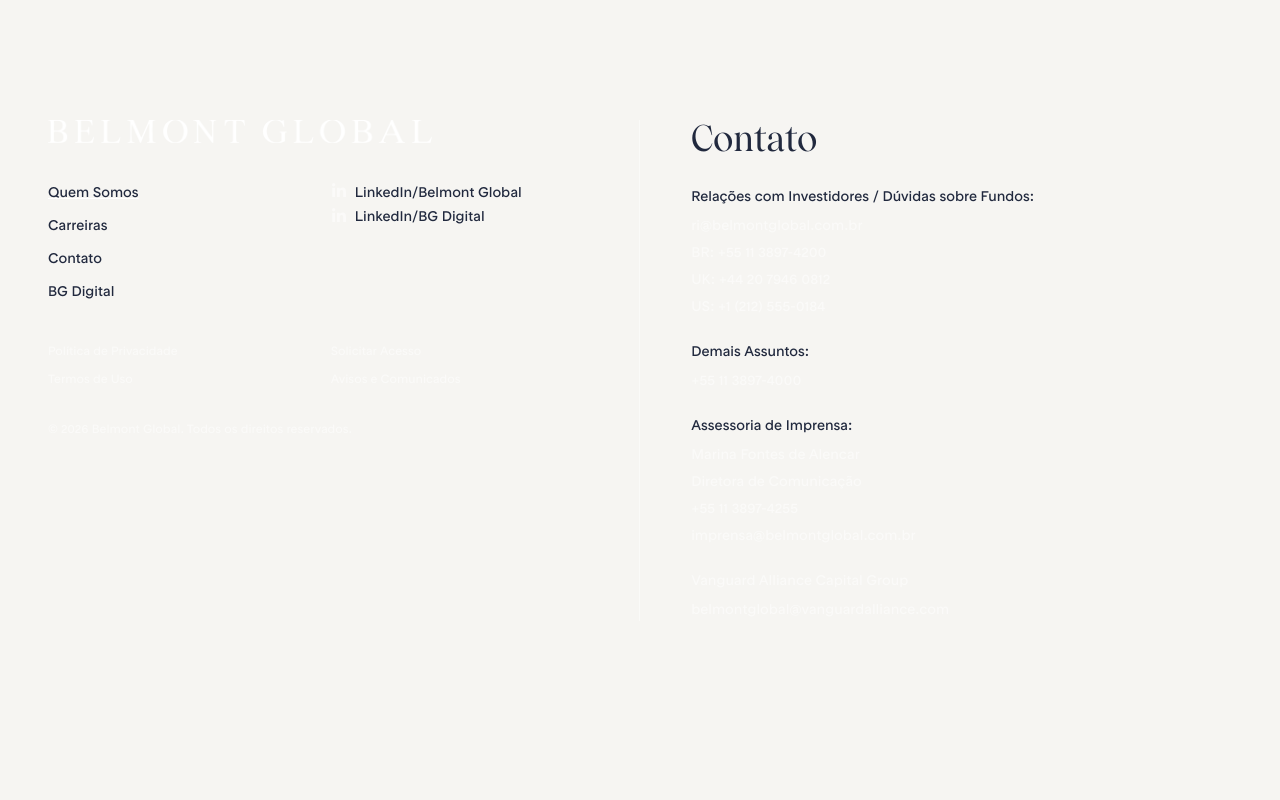
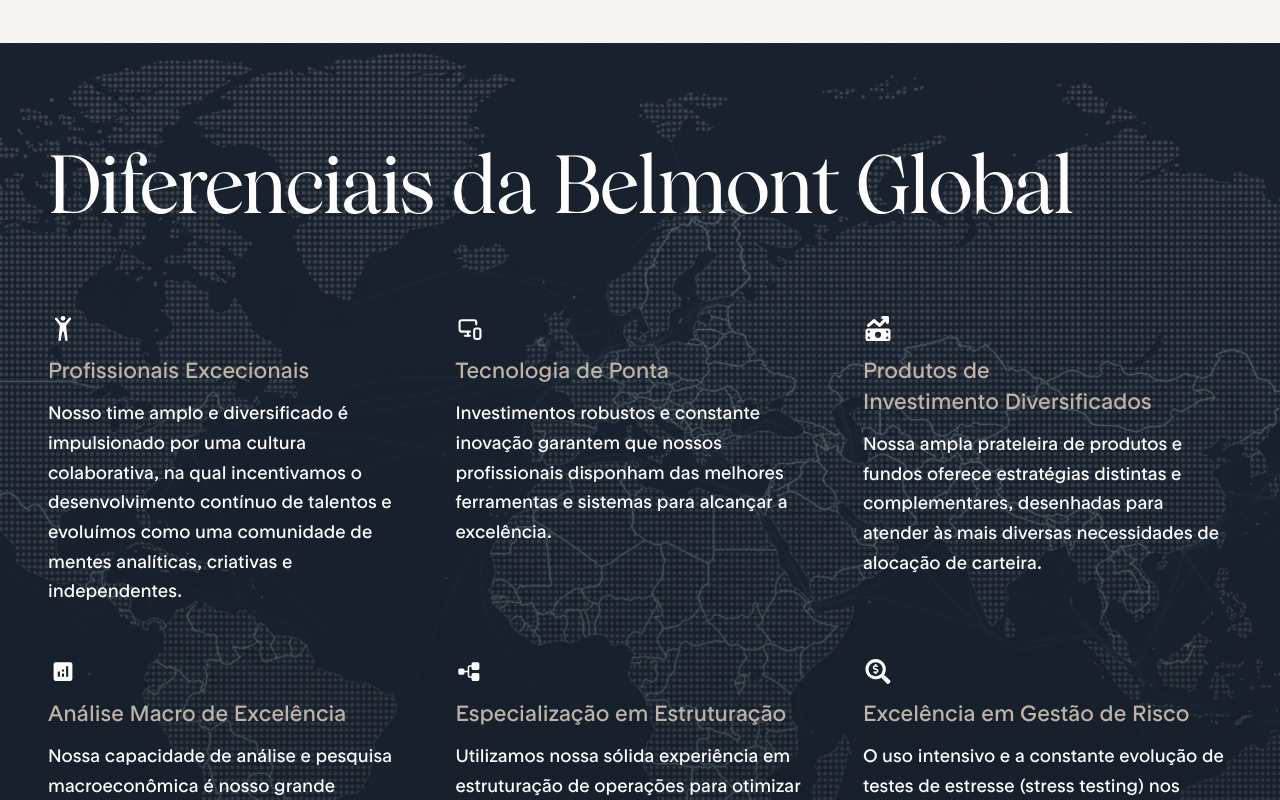
Before and after one commit to UelintonHJ/belmont-global, a Next.js app: page /about-us in a window 1280 px wide. Shown: the part 2120-2920 px from the top of the page. Before the commit the page ends 2818 px from the top, so only its background shows below. Built offline with nearby package versions, Linux system fonts and the light colour scheme.

Commit message:
feat(about-us): add Belmont Global differentials section

```diff
--- a/app/about-us/AboutUs.module.css
+++ b/app/about-us/AboutUs.module.css
@@ -301,6 +301,108 @@
     object-position: center;
 }
 
+.differentialsSection {
+    box-sizing: border-box;
+    isolation: isolate;
+    position: relative;
+    width: 100%;
+    overflow: hidden;
+
+    padding:
+        clamp(4rem, 7vw, 7rem)
+        clamp(1.25rem, 4vw, 3rem);
+
+    background-color: var(--color-navy-alt);
+    background-image:
+        linear-gradient(
+            180deg,
+            rgb(20 28 37 /58%) 0%,
+            rgb(20 28 37 /76%) 100%
+        ),
+        url("/images/at-a-glance-img.webp");
+    background-position: center;
+    background-repeat: no-repeat;
+    background-size: cover;
+
+    color: var(--color-white);
+}
+
+.differentialsContent {
+    position: relative;
+    z-index: 1;
+
+    width: 100%;
+    max-width: var(--container-7xl);
+    margin-inline: auto;
+}
+
+.differentialsTitle {
+    margin: 0;
+
+    color: #fff;
+    font-family: var(--font-wulkan-display), serif;
+    font-size: 80px;
+    font-weight: 1.08;
+    letter-spacing: -0.025em;
+
+    text-wrap: balance;
+}
+
+.differentialsGrid {
+    display: grid;
+    grid-template-columns: repeat(3, minmax(0, 1fr));
+    column-gap: clamp(1.5rem, 3vw, 3rem);
+    row-gap: clamp(2.5rem, 4vw, 3.5rem);
+
+    margin: clamp(3rem, 5vw, 4rem) 0 0;
+    padding: 0;
+
+    list-style: none;
+}
+
+.differentialCard {
+    display: flex;
+    flex-direction: column;
+    align-items: flex-start;
+
+    min-width: 0;
+}
+
+.differentialIcon {
+    display: block;
+    flex: 0 0 auto;
+
+    width: 30px;
+    height: 25px;
+
+    color: #fff;
+}
+
+.differentialTitle {
+    margin: 1rem 0 0;
+
+    color: #bdb4a8;
+    font-family: var(--font-rt-rondelle), sans-serif;
+    font-size: 22px;
+    font-weight: 400;
+    line-height: 1.4;
+
+    text-wrap: balance;
+    overflow-wrap: break-word;
+}
+
+.differentialDescription {
+    margin: 0.75rem 0 0;
+
+    color: #fff;
+    font-family: var(--font-rt-rondelle), sans-serif;
+    font-size: 18px;
+    font-weight: 400;
+    line-height: 1.65;
+
+    overflow-wrap: break-word;
+}
+
 @media (max-width: 1100px) {
     .content {
         grid-template-columns: minmax(0, 1fr) minmax(0, 0.85fr);
@@ -343,6 +445,16 @@
     .quoteText {
         font-size: clamp(1.75rem, 3.5vw, 2.25rem);
         line-height: 1.35;
+    }
+
+    .differentialsTitle {
+        font-size: clamp(3.5rem, 7vw, 4.5rem);
+    }
+
+    .differentialsGrid {
+        grid-template-columns: repeat(2, minmax(0, 1fr));
+        column-gap: 2rem;
+        row-gap: 3rem;
     }
 }
 
@@ -405,6 +517,33 @@
     }
 }
 
+@media (max-width: 600px) {
+    .differentialsSection {
+        padding: 4rem 1.25rem;
+    }
+
+    .differentialsTitle {
+        font-size: clamp(2.5rem, 10vw, 3.25rem);
+        line-height: 1.1;
+        letter-spacing: -0.02em;
+    }
+
+    .differentialsGrid {
+        grid-template-columns: minmax(0, 1fr);
+        gap: 2.5rem;
+        margin-top: 2.5rem;
+    }
+
+    .differentialTitle {
+        margin-top: 0.75rem;
+    }
+
+    .differentialDescription {
+        margin-top: 0.5rem;
+        line-height: 1.6;
+    }
+}
+
 @media (max-width: 380px) {
     .eyebrow {
         gap: 0.75rem;
--- a/app/about-us/page.tsx
+++ b/app/about-us/page.tsx
@@ -2,6 +2,52 @@
 import Image from "next/image";
 
 import styles from "./AboutUs.module.css";
+
+import { BsPersonArmsUp } from "react-icons/bs";
+import { LuMonitorSmartphone } from "react-icons/lu";
+import { FaMoneyBillTrendUp } from "react-icons/fa6";
+import { MdAnalytics } from "react-icons/md";
+import { PiTreeStructureFill } from "react-icons/pi";
+import { FaSearchDollar } from "react-icons/fa";
+
+const differentials = [
+    {
+        title: "Profissionais Excecionais",
+        description:
+            "Nosso time amplo e diversificado é impulsionado por uma cultura colaborativa, na qual incentivamos o desenvolvimento contínuo de talentos e evoluímos como uma comunidade de mentes analíticas, criativas e independentes.",
+        Icon: BsPersonArmsUp,
+    },
+    {
+        title: "Tecnologia de Ponta",
+        description:
+            "Investimentos robustos e constante inovação garantem que nossos profissionais disponham das melhores ferramentas e sistemas para alcançar a excelência.",
+        Icon: LuMonitorSmartphone,
+    },
+    {
+        title: "Produtos de Investimento Diversificados",
+        description:
+            "Nossa ampla prateleira de produtos e fundos oferece estratégias distintas e complementares, desenhadas para atender às mais diversas necessidades de alocação de carteira.",
+        Icon: FaMoneyBillTrendUp,
+    },
+    {
+        title: "Análise Macro de Excelência",
+        description:
+            "Nossa capacidade de análise e pesquisa macroeconômica é nosso grande diferencial competitivo, direcionando nossa filosofia de gestão independentemente da estratégia adotada.",
+        Icon: MdAnalytics,
+    },
+    {
+        title: "Especialização em Estruturação",
+        description:
+            "Utilizamos nossa sólida experiência em estruturação de operações para otimizar os resultados das teses de investimento geradas por nossa equipe de pesquisa.",
+        Icon: PiTreeStructureFill,
+    },
+    {
+        title: "Excelência em Gestão de Risco",
+        description:
+            "O uso intensivo e a constante evolução de testes de estresse (stress testing) nos permitem mapear riscos de cauda e mitigar cenários de perdas potenciais.",
+        Icon: FaSearchDollar,
+    },
+];
 
 export const metadata: Metadata = {
     title: "Quem Somos | Belmont Global",
@@ -174,6 +220,50 @@
                     </figure>
                 </div>
             </section>
+
+            <section
+                className={styles.differentialsSection}
+            >
+                <div className={styles.differentialsContent}>
+                    <h2
+                        id="differentials-title"
+                        className={styles.differentialsTitle}
+                    >
+                        Diferenciais da Belmont Global
+                    </h2>
+
+                    <ul className={styles.differentialsGrid}>
+                        {differentials.map(
+                            ({ title, description, Icon }) => (
+                                <li
+                                    key={title}
+                                    className={styles.differentialCard}
+                                >
+                                    <Icon
+                                        className={styles.differentialIcon}
+                                        aria-hidden="true"
+                                        focusable="false"
+                                    />
+
+                                    <h3
+                                        className={styles.differentialTitle}
+                                    >
+                                        {title}
+                                    </h3>
+
+                                    <p
+                                        className={
+                                            styles.differentialDescription
+                                        }
+                                    >
+                                        {description}
+                                    </p>
+                                </li>
+                            ),
+                        )}
+                    </ul>
+                </div>
+            </section>
         </main>
     );
 }
```
